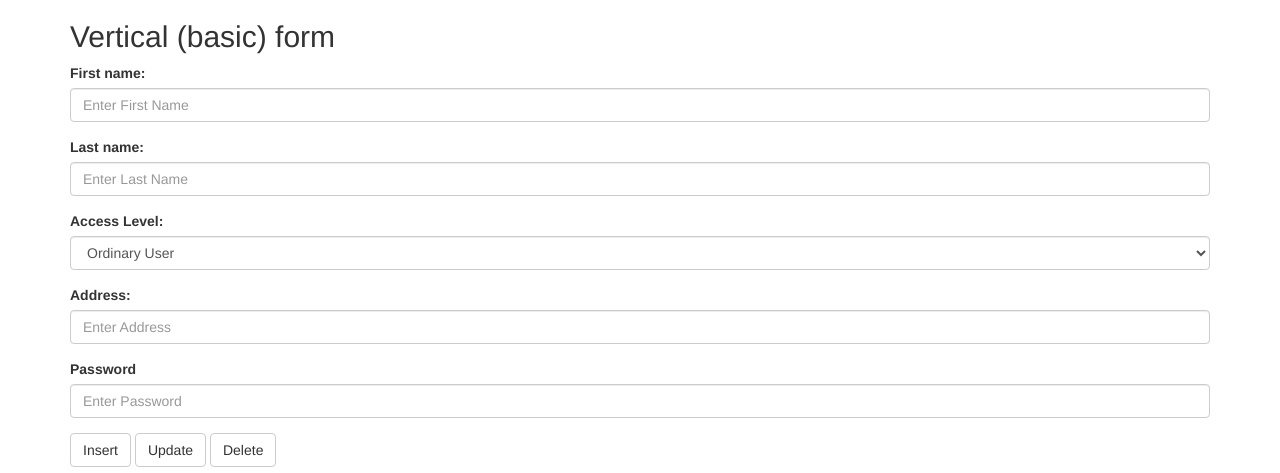
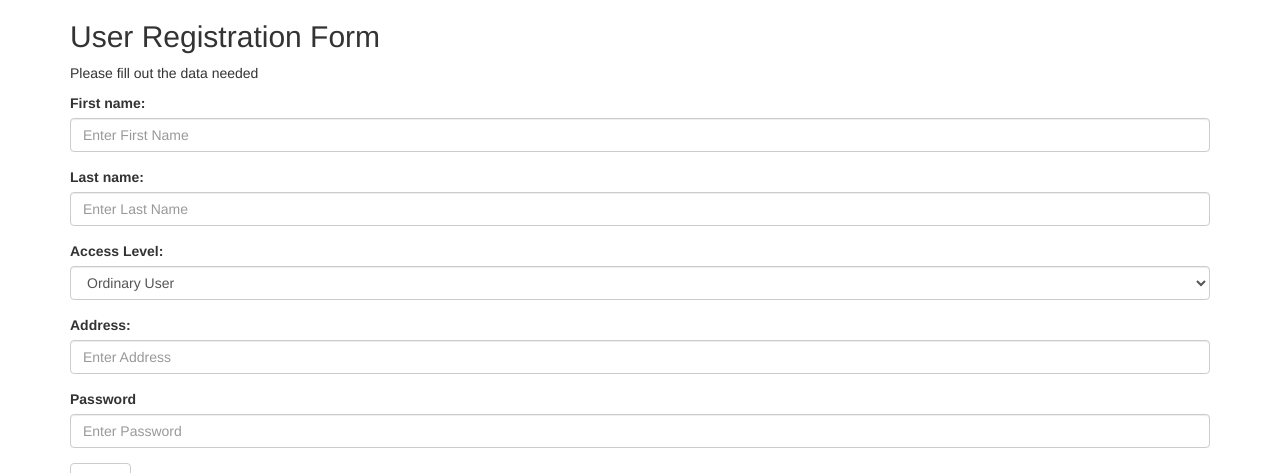
Before and after one commit to 1921188/UserRegistrationinSQL, a PHP site: page / in a window 1280 px wide. Shown: the top 473 px of the page. Run offline with PHP 8.4, Linux system fonts and the light colour scheme; data that the repository does not hold is empty.

Commit message:
Add files via upload

```diff
--- a/delete.php
+++ b/delete.php
@@ -3,6 +3,4 @@ include "connection.php";
 $id=$_GET["id"];
 mysqli_query($link, "delete from table1 where id=$id");
 ?>
-<script type="text/javascript">
-window.location="index.php";
-</script>
+<script type="text/javascript" src="deletejsref.js"></script>
--- /dev/null
+++ b/deletejsref.js
@@ -0,0 +1 @@
+window.location="index.php";
--- /dev/null
+++ b/editjsref.js
@@ -0,0 +1 @@
+window.location="index.php";
--- a/index.php
+++ b/index.php
@@ -4,7 +4,7 @@ include "connection.php"
 
 <html lang="en">
 <head>
-  <title>Bootstrap Example</title>
+  <title>User Regitration Form</title>
   <meta charset="utf-8">
   <meta name="viewport" content="width=device-width, initial-scale=1">
   <link rel="stylesheet" href="https://maxcdn.bootstrapcdn.com/bootstrap/3.4.1/css/bootstrap.min.css">
@@ -14,7 +14,8 @@ include "connection.php"
 <body>
 <div class="container">
 <div class="col-kg-4">
-  <h2>Vertical (basic) form</h2>
+  <h2>User Registration Form</h2>
+  <p>Please fill out the data needed</p>
   <form action="" name="form1" method="post">
     <div class="form-group">
       <label for="firstname">First name:</label>
@@ -47,8 +48,7 @@ include "connection.php"
 
 
     <button type="submit" name="insert" class="btn btn-default">Insert</button>
-	<button type="submit" name="update" class="btn btn-default">Update</button>
-	<button type="submit" name="delete" class="btn btn-default">Delete</button>
+
   </form>
 </div>
 </div>
@@ -81,7 +81,6 @@ include "connection.php"
 				echo "<td>"; echo $row["password"]; echo "</td>";
 				echo "<td>"; ?> <a href="edit.php?id=<?php echo $row["id"]; ?>"><button type="button" class="btn btn-success">Edit</button></a> <?php echo "</td>";
 				echo "<td>"; ?>	<a href="delete.php?id=<?php echo $row["id"]; ?>"><button type="button" class="btn btn-danger">Delete</button></a> <?php echo "</td>";
-
 				echo "</tr>";
 			}
 			?>
@@ -100,35 +99,10 @@ if(isset($_POST["insert"]))
 	mysqli_query($link,"INSERT INTO table1 value(NULL,'$_POST[lastname]','$_POST[firstname]','$_POST[accesslevel]','$_POST[address]', '$_POST[password]')");
 
 	?>
-	<script type="text/javascript">
-	window.location.href=window.location.href;
-	</script>
+	<script type="text/javascript" src="jsinsert.js"></script>
 	<?php
 
 }
-
-if(isset($_POST["delete"]))
-{
-	mysqli_query($link,"delete from table1 where firstname='$_POST[firstname]'") or die(mysqli_error($link));
-?>
-	<script type="text/javascript">
-	window.location.href=window.location.href;
-	</script>
-	<?php
-
-}
-
-if(isset($_POST["update"]))
-{
-	mysqli_query($link,"delete from table1 where firstname='$_POST[firstname]'") or die(mysqli_error($link));
-?>
-	<script type="text/javascript">
-	window.location.href=window.location.href;
-	</script>
-	<?php
-
-}
-
 	?>
 
 </html>
--- /dev/null
+++ b/jsdelete.js
@@ -0,0 +1 @@
+window.location.href=window.location.href;
--- /dev/null
+++ b/jsinsert.js
@@ -0,0 +1 @@
+window.location.href=window.location.href;
--- /dev/null
+++ b/jsupdate.js
@@ -0,0 +1 @@
+window.location.href=window.location.href;
```
Also changed, not shown: edit.php (+4 -5 lines). Lines whose indentation alone changed are shown as unchanged.
